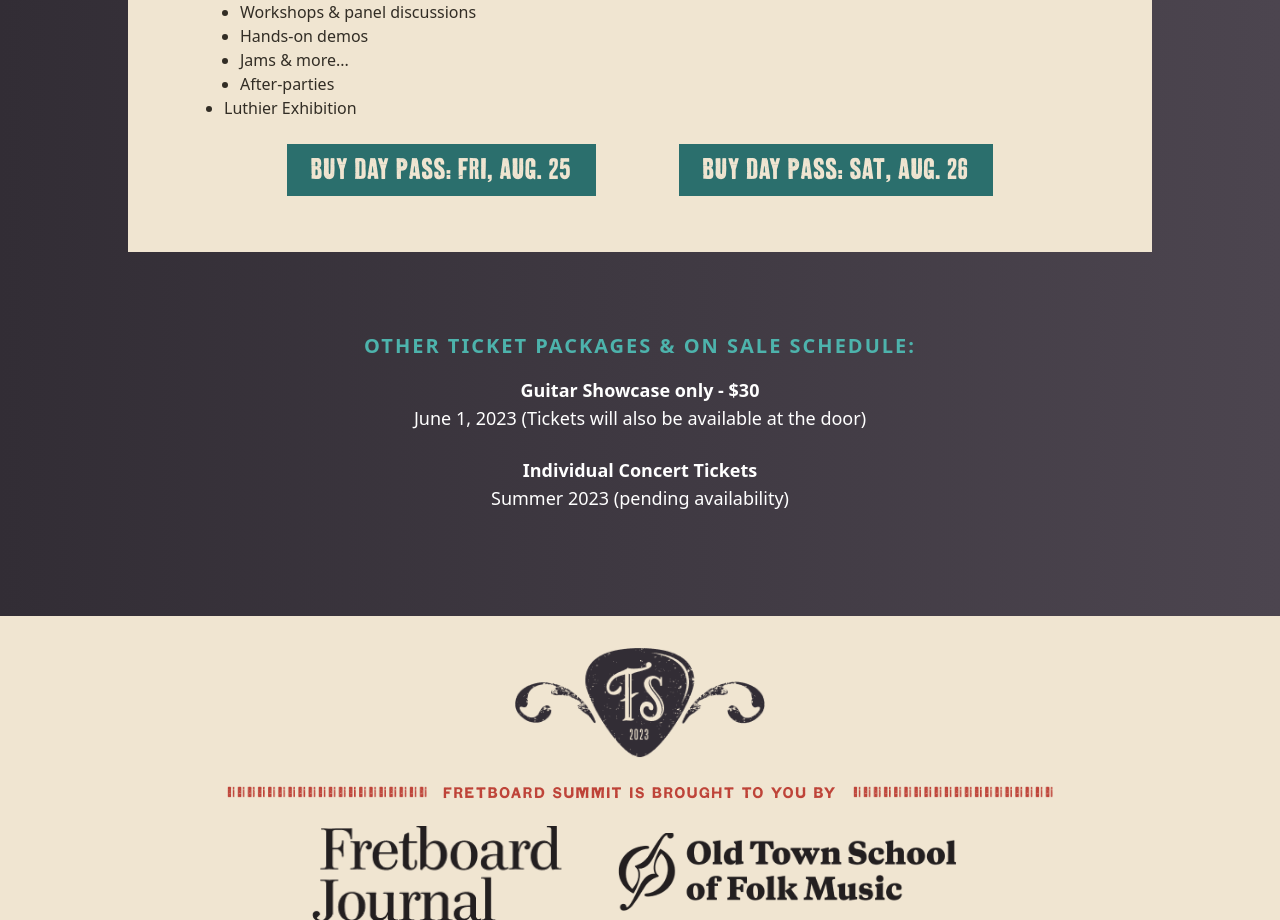
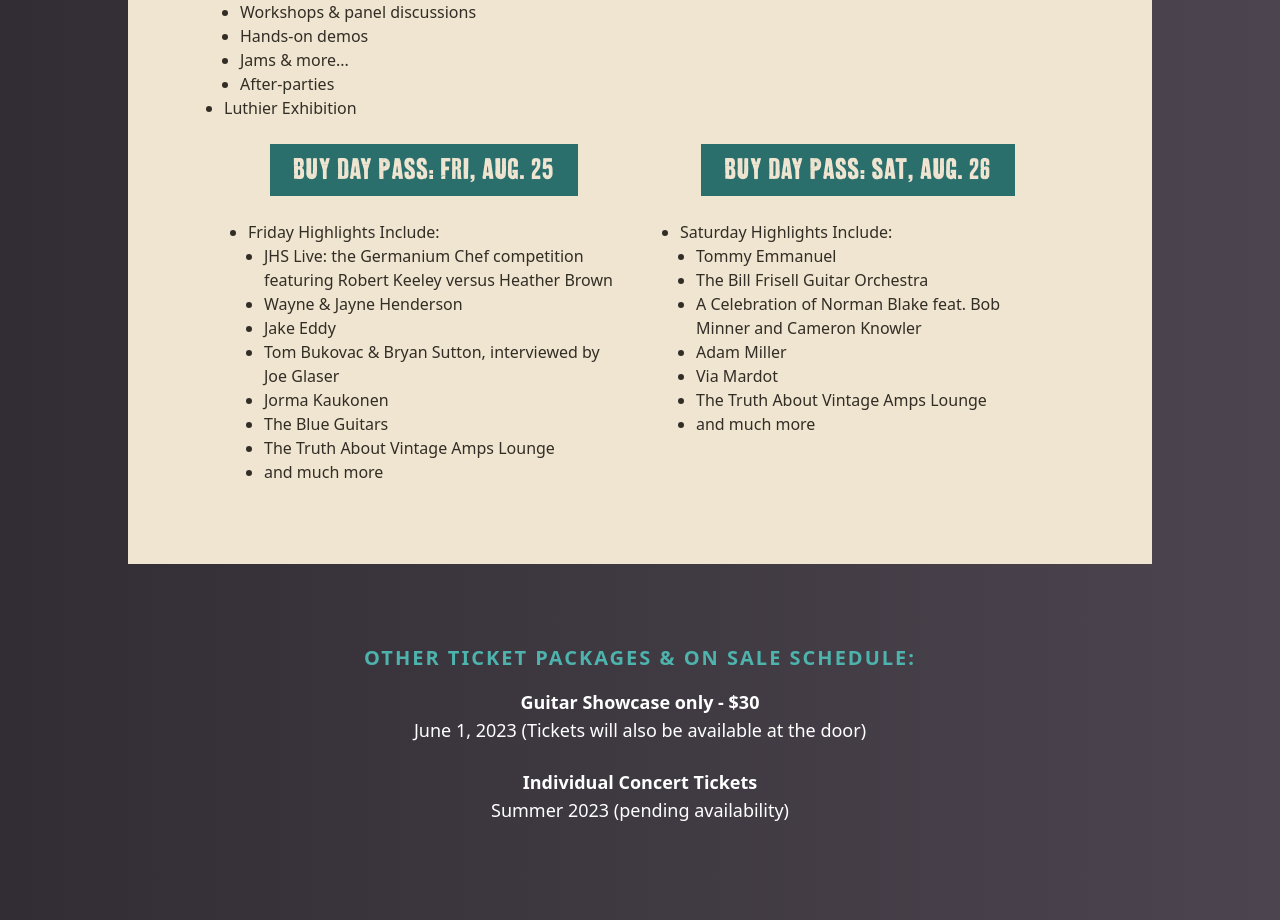
Before and after one commit to oldtownschool/fretboard-summit, a Next.js app: page /tickets in a window 1280 px wide. Shown: the part 1665-2585 px from the top of the page. Built offline with nearby package versions, Linux system fonts and the light colour scheme.

Commit message:
added two columns to fri and sat for tickets

```diff
--- a/app/tickets/page.js
+++ b/app/tickets/page.js
@@ -78,7 +78,47 @@ export default function Tickets() {
             <li className="ml-4">After-parties</li>
             <li>Luthier Exhibition</li>
           </ul>
-          <div className="flex flex-row justify-evenly mt-6">
+
+          <div className="block sm:flex sm:flex-row  max-w-5xl sm:p-0">
+            <div className="w-full sm:flex-col sm:flex sm:w-2/4 m-0 sm:m-2 p-4">
+              <Link href="" className="text-center">
+                <button className="tracking-wider text-3xl font-aurochs px-6 py-2 uppercase hover:bg-[#4DB3AC] bg-[#2B6F6D] text-[#F0E5D1]">
+                  Buy Day Pass: Fri, Aug. 25
+                </button>
+              </Link>
+              <ul className="list-disc ml-4 mt-6">
+                <li>Friday Highlights Include:</li>
+                <li className="ml-4">JHS Live: the Germanium Chef competition featuring Robert Keeley versus Heather Brown</li>
+                <li className="ml-4">Wayne & Jayne Henderson</li>
+                <li className="ml-4">Jake Eddy</li>
+                <li className="ml-4">Tom Bukovac & Bryan Sutton, interviewed by Joe Glaser</li>
+                <li className="ml-4">Jorma Kaukonen</li>
+                <li className="ml-4">The Blue Guitars</li>
+                <li className="ml-4">The Truth About Vintage Amps Lounge</li>
+                <li className="ml-4">and much more</li>
+              </ul>
+            </div>
+            <div className="w-full sm:flex-col sm:flex sm:w-2/4 m-0 sm:m-2 p-4">
+              <Link href="" className="text-center ml-1">
+                <button className="tracking-wider text-3xl font-aurochs px-6 py-2 uppercase hover:bg-[#4DB3AC] bg-[#2B6F6D] text-[#F0E5D1]">
+                  Buy Day Pass: Sat, Aug. 26
+                </button>
+              </Link>
+              <ul className="list-disc ml-4 mt-6">
+                <li>Saturday Highlights Include:</li>
+                <li className="ml-4">Tommy Emmanuel</li>
+                <li className="ml-4">The Bill Frisell Guitar Orchestra</li>
+                <li className="ml-4">A Celebration of Norman Blake feat. Bob Minner and Cameron Knowler</li>
+                <li className="ml-4">Adam Miller</li>
+                <li className="ml-4">Via Mardot</li>
+                <li className="ml-4">The Truth About Vintage Amps Lounge</li>
+                <li className="ml-4">and much more</li>
+              </ul>
+            </div>
+          </div>
+
+
+          {/* <div className="flex flex-row justify-evenly mt-6">
             <Link href="" className="text-center">
               <button className="tracking-wider text-3xl font-aurochs px-6 py-2 uppercase hover:bg-[#4DB3AC] bg-[#2B6F6D] text-[#F0E5D1]">
                 Buy Day Pass: Fri, Aug. 25
@@ -90,6 +130,33 @@ export default function Tickets() {
               </button>
             </Link>
           </div>
+          <div className="flex flex-row justify-evenly mt-6">
+            <ul className="list-disc ml-4">
+              <li>Friday Highlights Include:</li>
+              <li className="ml-4">JHS Live: the Germanium Chef competition featuring Robert Keeley versus Heather Brown</li>
+              <li className="ml-4">Wayne & Jayne Henderson</li>
+              <li className="ml-4">Jake Eddy</li>
+              <li className="ml-4">Tom Bukovac & Bryan Sutton, interviewed by Joe Glaser</li>
+              <li className="ml-4">Jorma Kaukonen</li>
+              <li className="ml-4">The Blue Guitars</li>
+              <li className="ml-4">The Truth About Vintage Amps Lounge</li>
+              <li className="ml-4">and much more</li>
+            </ul>
+            <ul className="list-disc ml-4">
+              <li>Saturday Highlights Include:</li>
+              <li className="ml-4">Tommy Emmanuel</li>
+              <li className="ml-4">The Bill Frisell Guitar Orchestra</li>
+              <li className="ml-4">A Celebration of Norman Blake feat. Bob Minner and Cameron Knowler</li>
+              <li className="ml-4">Adam Miller</li>
+              <li className="ml-4">Via Mardot</li>
+              <li className="ml-4">The Truth About Vintage Amps Lounge</li>
+              <li className="ml-4">and much more</li>
+            </ul>
+          </div> */}
+
+
+
+
         </div>
 
         <div className="mt-10 mb-20 w-full max-w-5xl items-center sm:flex sm:flex-col px-4 lg:px-14 text-center">
```
